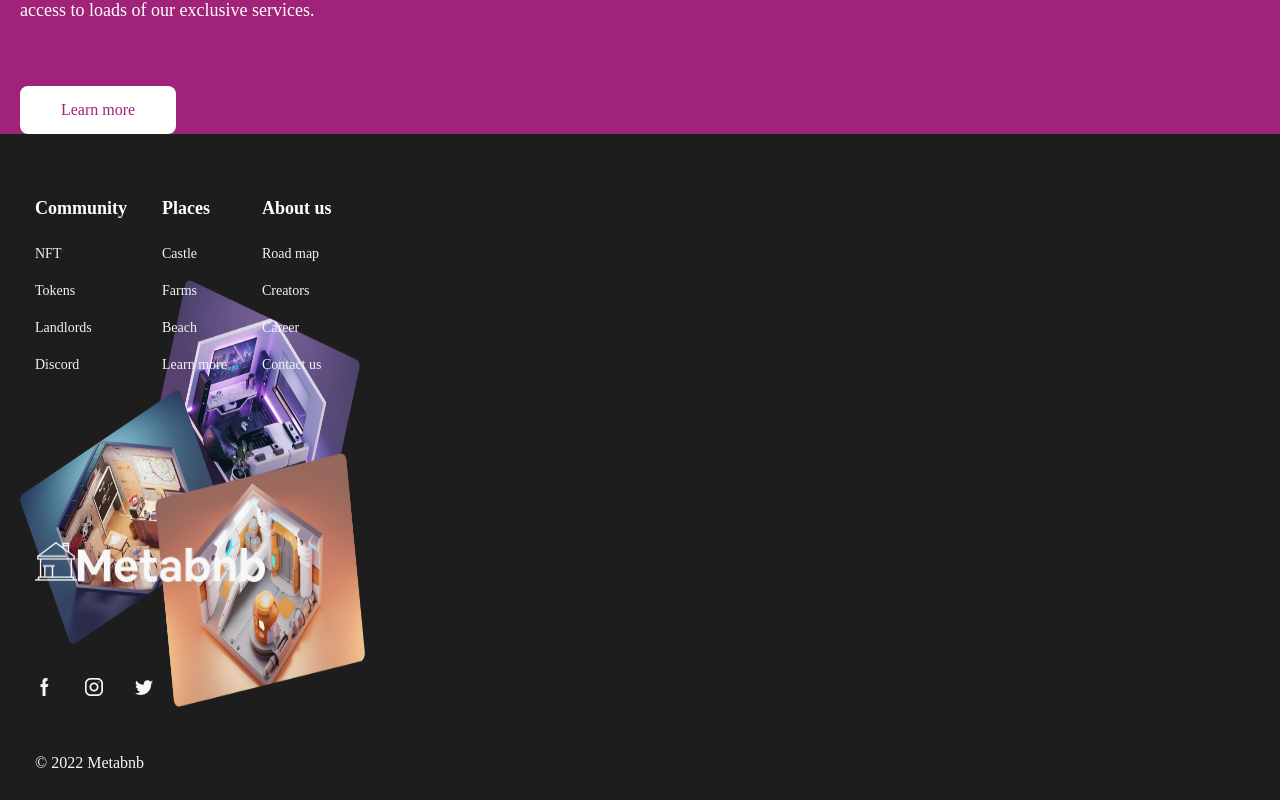
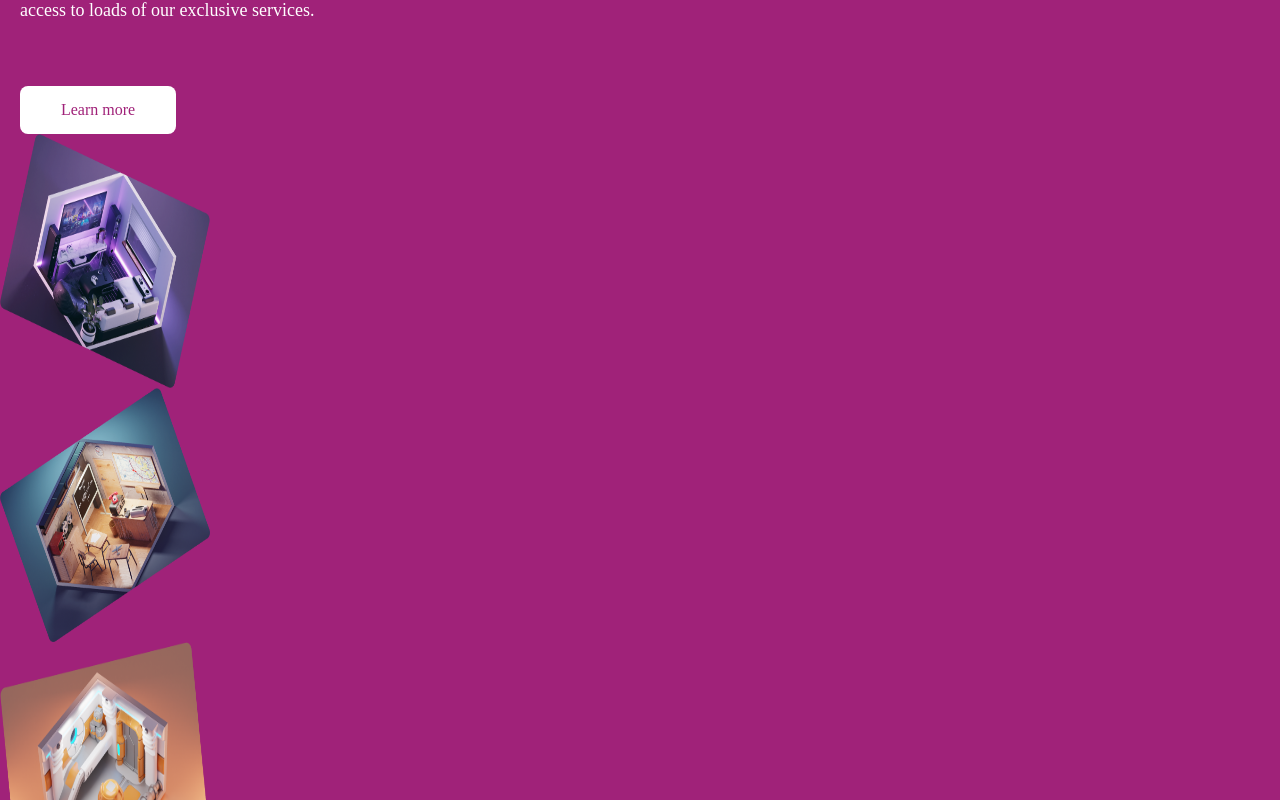
Before and after one commit to samuel99Oshiobughie/meta-bnb, a React (Vite) app: page / in a window 1280 px wide. Shown: the part 5120-5920 px from the top of the page. Built offline with nearby package versions, Linux system fonts and the light colour scheme.

Commit message:
new change

```diff
--- a/src/Learn.jsx
+++ b/src/Learn.jsx
@@ -9,9 +9,9 @@ const Learn = () => {
         <p className="font-red font-normal text-lg leading-[35px] text-white pt-[35px] ml-[20px] ">Discover our NFT gift cards collection. Loyal<br/> customers gets amazing gift cards which are<br/> traded as NFTs. These NFTs gives our cutomer<br/> access to loads of our exclusive services.</p>
         <button className="bg-white w-[156px] h-[48px] rounded-lg font-red font-normal text-base leading-[19px] text-center text-[#A02279] mt-[57.55px] ml-[20px] ">Learn more</button>
       </div>
-      <img className="w-[210px] h-[253.89px] absolute left-[150px] top-[5400px]" src={image1} alt="image 1"/>
-      <img className="w-[210px] h-[253.89px] absolute left-[20px] top-[5510px]" src={image2} alt="image 2"/>
-      <img className="w-[210px] h-[253.89px] absolute left-[155px] top-[5573px]" src={image3} alt="image 3"/>
+      <img className="w-[210px] h-[253.89px] max-sm:absolute max-sm:left-[150px] max-sm:top-[5400px]" src={image1} alt="image 1"/>
+      <img className="w-[210px] h-[253.89px] max-sm:absolute max-sm:left-[20px] max-sm:top-[5510px]" src={image2} alt="image 2"/>
+      <img className="w-[210px] h-[253.89px] max-sm:absolute max-sm:left-[155px] max-sm:top-[5573px]" src={image3} alt="image 3"/>
     </section>
     </>
     // <>
```
